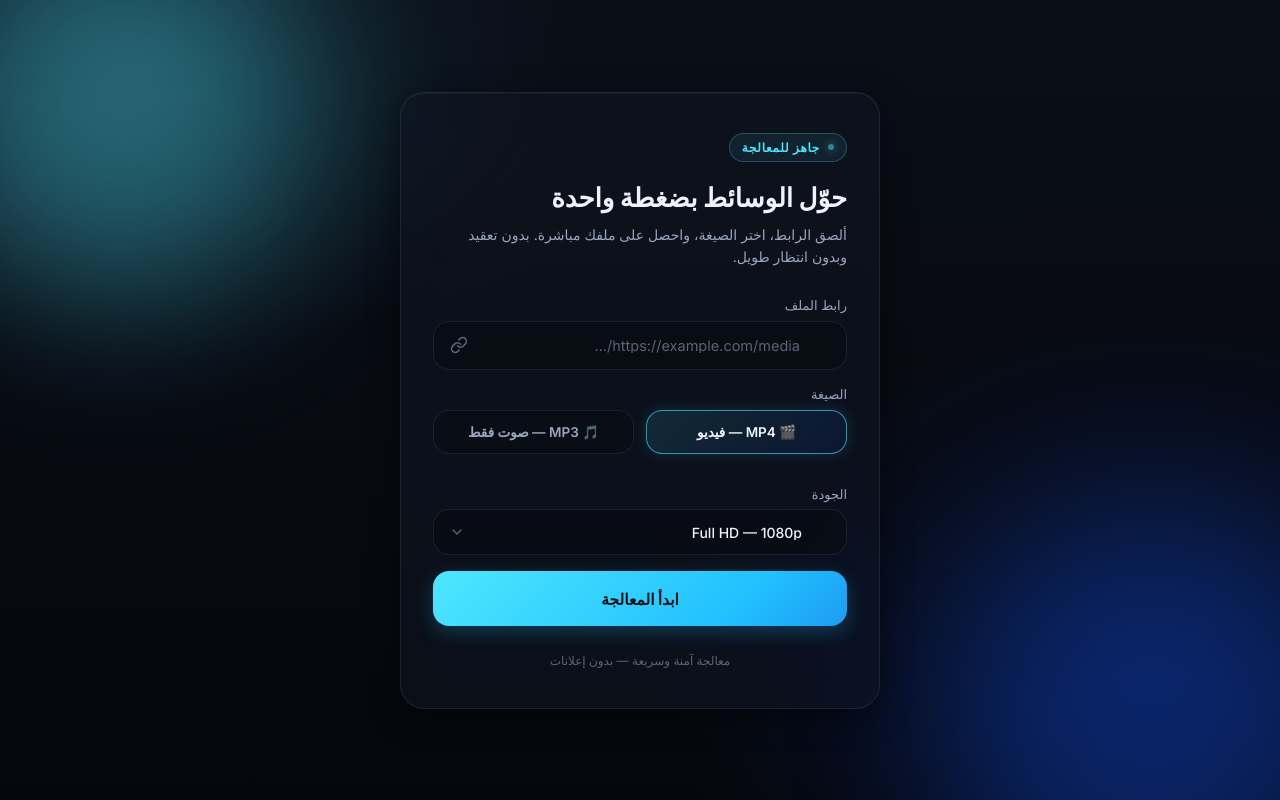
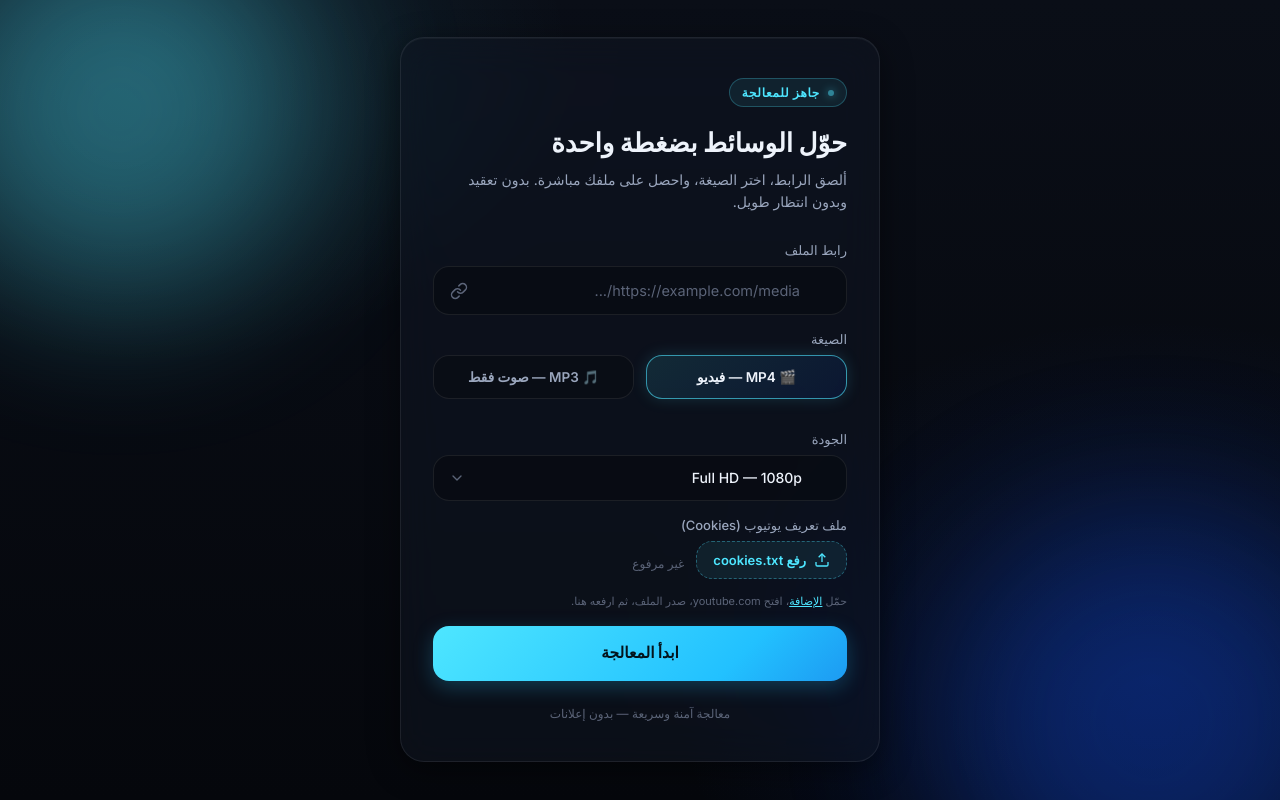
Before and after one commit to B7BE1/media-tool, a Flask app: page / in a window 1280 px wide. Run offline with Flask 3, Linux system fonts and the light colour scheme.

Commit message:
Add YouTube cookies upload support

```diff
--- a/app.py
+++ b/app.py
@@ -3,14 +3,18 @@ import os
 import re
 
 app = Flask(__name__)
+app.config['MAX_CONTENT_LENGTH'] = 200 * 1024 * 1024
 
 DOWNLOAD_FOLDER = 'downloads'
+COOKIES_FILE = 'cookies.txt'
+
 if not os.path.exists(DOWNLOAD_FOLDER):
     os.makedirs(DOWNLOAD_FOLDER)
 
 @app.route('/')
 def index():
-    return render_template('index.html')
+    has_cookies = os.path.exists(COOKIES_FILE) and os.path.getsize(COOKIES_FILE) > 50
+    return render_template('index.html', has_cookies=has_cookies)
 
 @app.route('/process', methods=['POST'])
 def process():
@@ -141,11 +145,15 @@ def _ytdlp_youtube(url, format_type, quality):
         'merge_output_format': 'mp4',
         'quiet': True,
         'no_warnings': True,
-        'extractor_args': {'youtube': {'player_client': ['web_embedded']}},
         'http_headers': {
             'User-Agent': 'Mozilla/5.0 (Windows NT 10.0; Win64; x64) AppleWebKit/537.36 (KHTML, like Gecko) Chrome/131.0.0.0 Safari/537.36',
         },
     }
+
+    if os.path.exists(COOKIES_FILE) and os.path.getsize(COOKIES_FILE) > 50:
+        ydl_opts['cookiefile'] = COOKIES_FILE
+    else:
+        ydl_opts['extractor_args'] = {'youtube': {'player_client': ['web_embedded']}}
 
     if format_type == 'mp3':
         ydl_opts['format'] = 'bestaudio/best'
@@ -200,6 +208,18 @@ def download_other(url, format_type, quality):
     return filename
 
 
+@app.route('/upload-cookies', methods=['POST'])
+def upload_cookies():
+    if 'cookies' not in request.files:
+        return jsonify({"status": "error", "message": "No file uploaded"}), 400
+
+    file = request.files['cookies']
+    if file.filename == '':
+        return jsonify({"status": "error", "message": "No file selected"}), 400
+
+    file.save(COOKIES_FILE)
+    return jsonify({"status": "success", "message": "Cookies uploaded"})
+
 @app.route('/downloads/<filename>')
 def download_file(filename):
     return send_from_directory(DOWNLOAD_FOLDER, filename, as_attachment=True)
--- a/templates/index.html
+++ b/templates/index.html
@@ -416,6 +416,48 @@
     h1{ font-size:22px; }
   }
 
+  .cookies-row{
+    display:flex;
+    align-items:center;
+    gap:12px;
+    flex-wrap:wrap;
+  }
+  .cookies-upload-btn{
+    display:inline-flex;
+    align-items:center;
+    gap:8px;
+    padding: 10px 16px;
+    border-radius: var(--radius-field);
+    background: rgba(78,230,255,0.08);
+    border: 1px dashed rgba(78,230,255,0.35);
+    color: var(--cyan);
+    cursor:pointer;
+    font-size:13px;
+    font-weight:600;
+    transition: all 0.2s ease;
+  }
+  .cookies-upload-btn:hover{
+    background: rgba(78,230,255,0.15);
+    border-color: rgba(78,230,255,0.6);
+  }
+  .cookies-status{
+    font-size:12px;
+    color: var(--text-low);
+  }
+  .cookies-status.loaded{
+    color: #4ef0a5;
+  }
+  .cookies-hint{
+    font-size:11px;
+    color: var(--text-low);
+    margin-top:6px;
+    line-height:1.5;
+  }
+  .cookies-hint a{
+    color: var(--cyan);
+    text-decoration:underline;
+  }
+
   @media (prefers-reduced-motion: reduce){
     *{ animation-duration:0.01ms !important; animation-iteration-count:1 !important; transition-duration:0.01ms !important; }
   }
@@ -473,6 +515,19 @@
     </div>
   </div>
 
+  <div class="field-group" id="cookies-group">
+    <label for="cookies-input">ملف تعريف يوتيوب (Cookies)</label>
+    <div class="cookies-row">
+      <label class="cookies-upload-btn" for="cookies-input">
+        <svg width="16" height="16" viewBox="0 0 24 24" fill="none" stroke="currentColor" stroke-width="2"><path d="M21 15v4a2 2 0 0 1-2 2H5a2 2 0 0 1-2-2v-4"/><polyline points="17 8 12 3 7 8"/><line x1="12" y1="3" x2="12" y2="15"/></svg>
+        رفع cookies.txt
+      </label>
+      <input type="file" id="cookies-input" accept=".txt" style="display:none">
+      <span class="cookies-status" id="cookies-status">غير مرفوع</span>
+    </div>
+    <p class="cookies-hint">حمّل <a href="https://chromewebstore.google.com/detail/get-cookiestxt-locally/cclelndahbckbenkjhflpdbgdldlbecc" target="_blank">الإضافة</a>، افتح youtube.com، صدر الملف، ثم ارفعه هنا.</p>
+  </div>
+
   <button id="download-btn" type="button">
     <span class="spinner" id="spinner"></span>
     <span class="btn-label" id="btn-label">ابدأ المعالجة</span>
@@ -515,6 +570,8 @@
   const errorBox   = document.getElementById('error-box');
   const qualitySelect = document.getElementById('quality-select');
   const qualityWrap   = document.getElementById('quality-wrap');
+  const cookiesInput  = document.getElementById('cookies-input');
+  const cookiesStatus = document.getElementById('cookies-status');
 
   let isProcessing = false;
 
@@ -626,6 +683,27 @@
   urlInput.addEventListener('keydown', (e) => {
     if (e.key === 'Enter') btn.click();
   });
+
+  cookiesInput.addEventListener('change', async () => {
+    const file = cookiesInput.files[0];
+    if (!file) return;
+    cookiesStatus.textContent = 'جاري الرفع...';
+    const formData = new FormData();
+    formData.append('cookies', file);
+    try {
+      const resp = await fetch('/upload-cookies', { method: 'POST', body: formData });
+      const data = await resp.json();
+      if (data.status === 'success') {
+        cookiesStatus.textContent = 'مرفوع ✓';
+        cookiesStatus.classList.add('loaded');
+      } else {
+        cookiesStatus.textContent = 'فشل الرفع';
+      }
+    } catch(e) {
+      cookiesStatus.textContent = 'خطأ في الرفع';
+    }
+  });
+
 })();
 </script>
 
```
